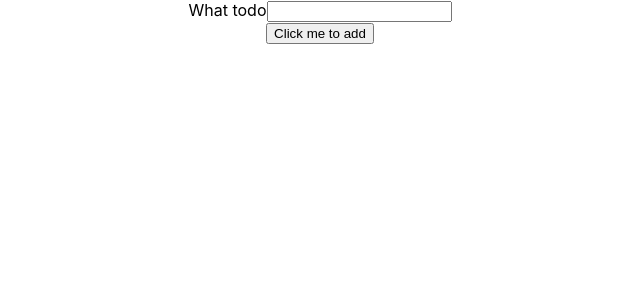
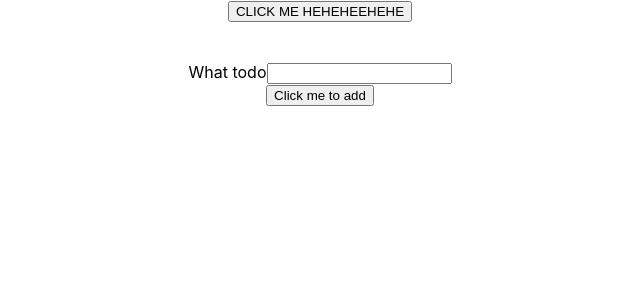
Before and after one commit to DaniMarcTheRebel/testing-out-git, a React (Create React App) app: page / in a window 1280 px wide. Shown: the top 300 px of the page, without its empty margins (320-960 px from the left). Built offline with nearby package versions, Linux system fonts and the light colour scheme.

Commit message:
Added cool feature

```diff
--- a/src/App.js
+++ b/src/App.js
@@ -1,13 +1,31 @@
 //feature branch
 import "./App.css";
-import { useState } from "react";
+import { useEffect, useState } from "react";
 
 function App() {
+  const [title, setTitle] = useState("");
   const [text, setText] = useState("");
   const [elemList, setElemList] = useState([]);
 
+  useEffect(() => {
+    setTitle("");
+  }, [elemList]);
+
   return (
     <div className="App">
+      <div>{title}</div>
+      <div>
+        <button
+          onClick={() => {
+            setTitle(Date.now);
+          }}
+        >
+          CLICK ME HEHEHEEHEHE
+        </button>
+        <br />
+        <br />
+        <br />
+      </div>
       <label htmlFor="todos">What todo</label>
       <input
         type="text"
```
